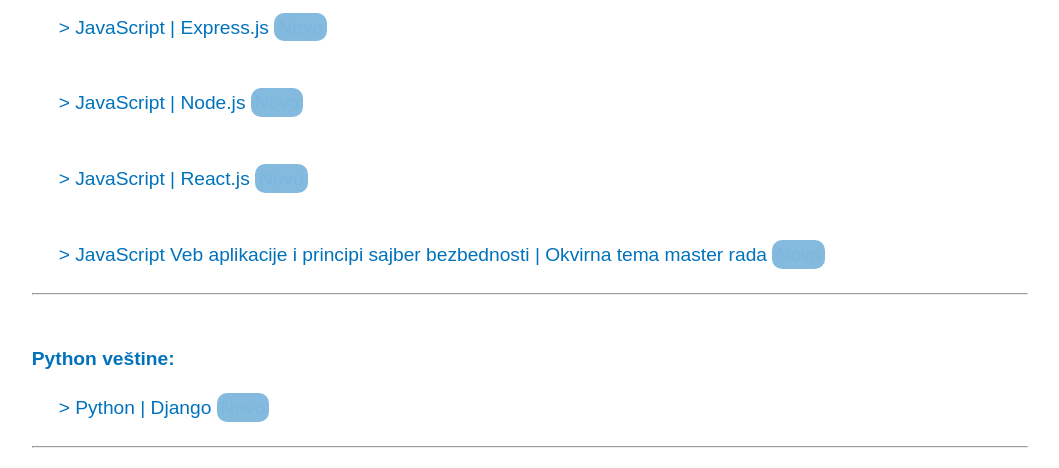
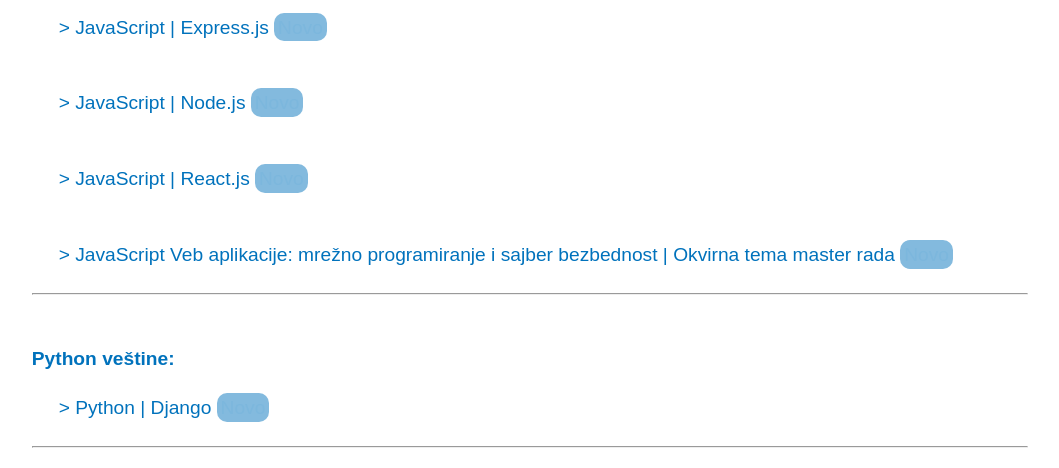
Before and after one commit to CoaPro/root, a Django app: page /profil/profil in a window 1280 px wide. Shown: the part 1228-1696 px from the top of the page, without its empty margins (110-1169 px from the left). Run offline with Django 3.2, Linux system fonts and the light colour scheme.

Commit message:
Update 5 | 13*. 3. 2021.

```diff
--- a/aleksandarlukovic/templates/profil/profil.html
+++ b/aleksandarlukovic/templates/profil/profil.html
@@ -109,7 +109,7 @@
                                     <li>> JavaScript | Express.js <span id="profilNovo">Novo</span> </li>
                                     <li>> JavaScript | Node.js <span id="profilNovo">Novo</span> </li>
                                     <li>> JavaScript | React.js <span id="profilNovo">Novo</span> </li>
-                                    <li>> JavaScript Veb aplikacije i principi sajber bezbednosti | Okvirna tema master rada <span id="profilNovo">Novo</span> </li>
+                                    <li>> JavaScript Veb aplikacije: mrežno programiranje i sajber bezbednost | Okvirna tema master rada <span id="profilNovo">Novo</span> </li>
                                     <hr>
                                 </ul>
                             </li>
--- a/aleksandarlukovic/templates/profil/profile.html
+++ b/aleksandarlukovic/templates/profil/profile.html
@@ -110,7 +110,7 @@
                                     <li>> JavaScript | Express.js <span id="profilNovo">New</span> </li>
                                     <li>> JavaScript | Node.js <span id="profilNovo">New</span> </li>
                                     <li>> JavaScript | React.js <span id="profilNovo">New</span> </li>
-                                    <li>> JavaScript Web applications and principles of cybersecurity | General topic of master thesis <span id="profilNovo">New</span> </li>
+                                    <li>> JavaScript Web applications: network programming and cybersecurity | General topic of master thesis <span id="profilNovo">New</span> </li>
                                     <hr>
                                 </ul>
                             </li>
```
